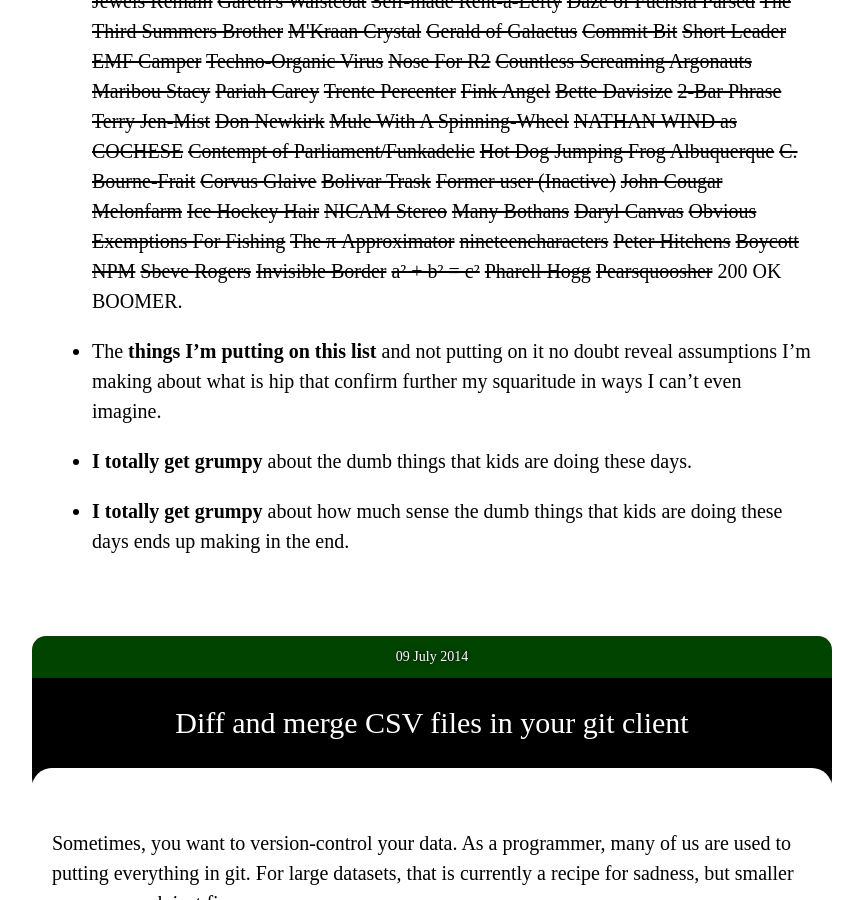
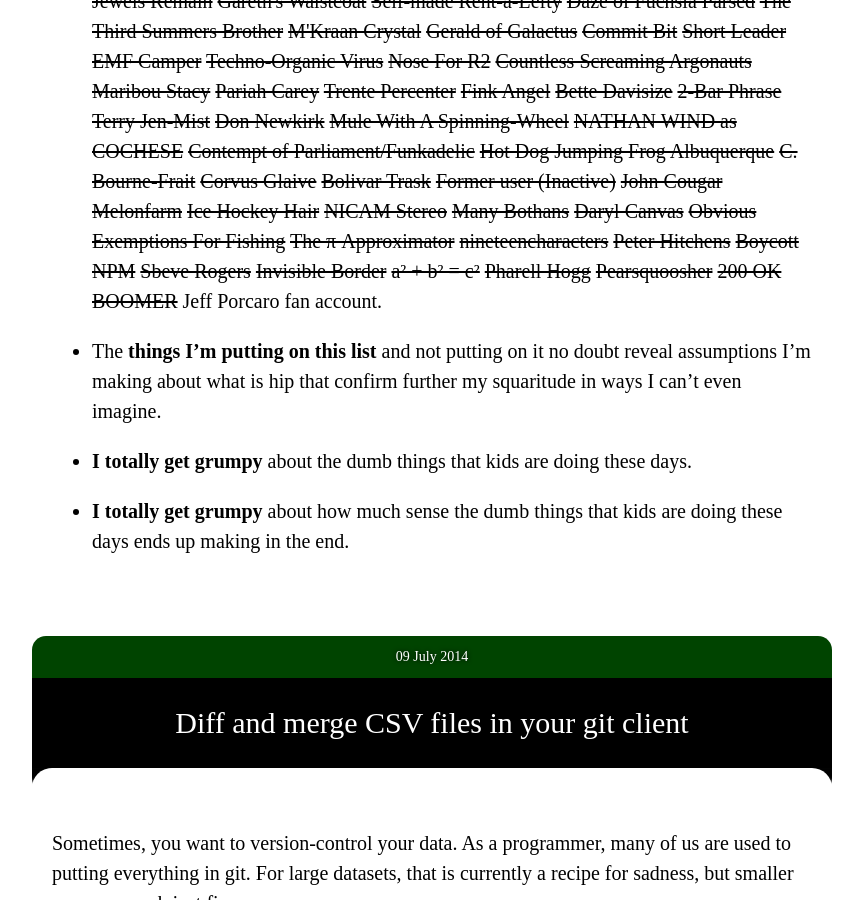
Before and after one commit to paulfitz/paulfitz.github.io, a Jekyll site: the page built from index.html, in a window 1280 px wide and 900 px high, scrolled down 20946 px. Shown: the whole window, without its empty margins (208-1071 px from the left). Built offline with Jekyll 4.4.1, drawn with Linux system fonts in a browser that asks for light colours; nearby versions of some CDN libraries.

Commit message:
after prolonged absence

```diff
--- a/_data/pikes.json
+++ b/_data/pikes.json
@@ -198,5 +198,6 @@
   "a² + b² = c²",
   "Pharell Hogg",
   "Pearsquoosher",
-  "200 OK BOOMER"
+  "200 OK BOOMER",
+  "Jeff Porcaro fan account"
 ]
```
